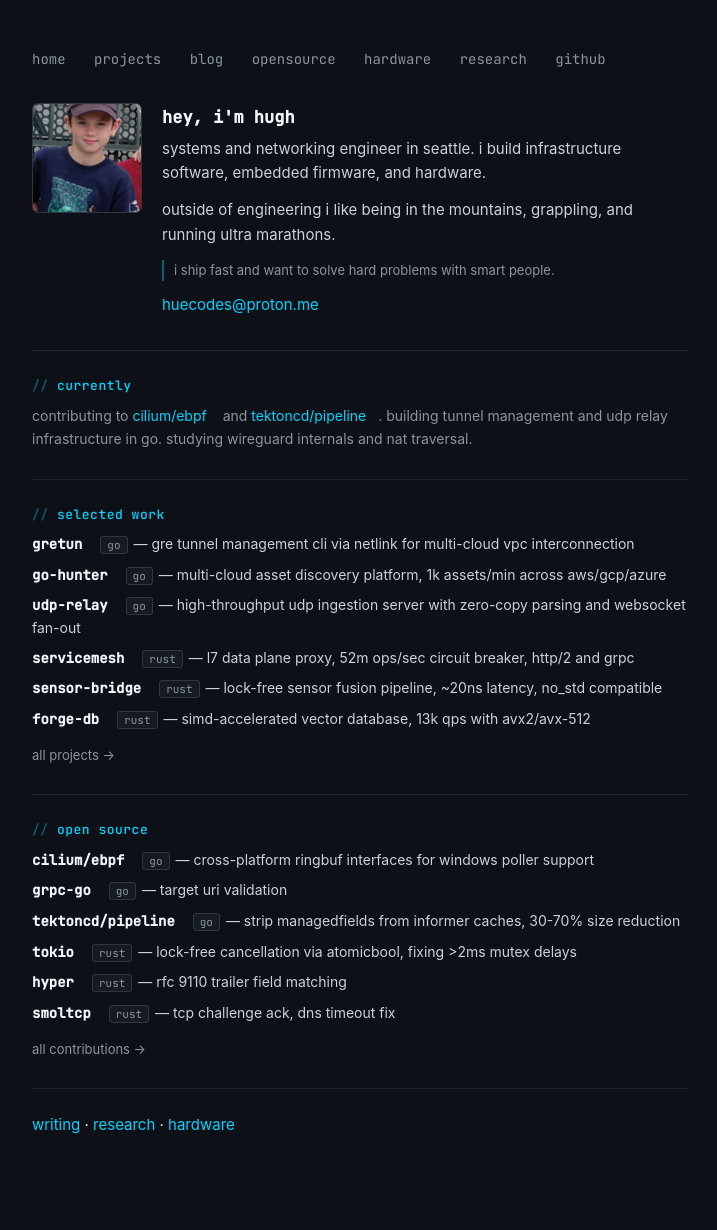
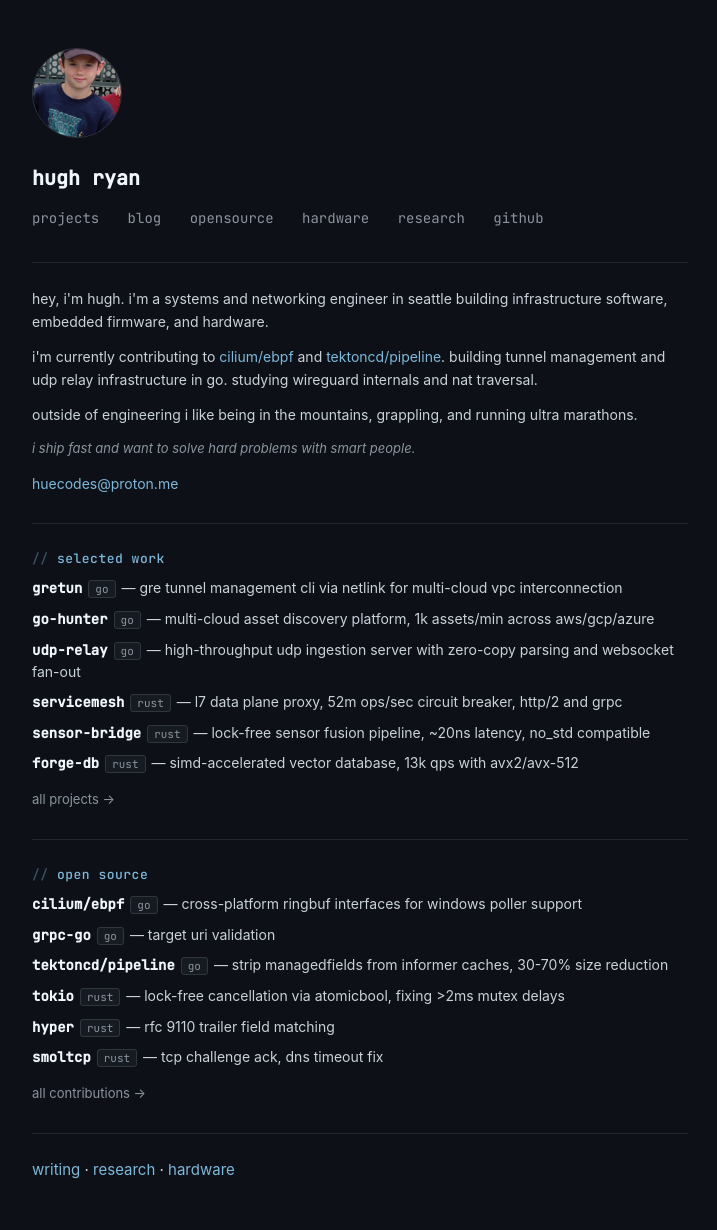
Before and after one commit to HueCodes/HueCodes.github.io, a Jekyll site: the page built from index.md, in a window 1280 px wide. Shown: the whole page, without its empty margins (280-997 px from the left). Built offline with Jekyll 4.4.1, drawn with Linux system fonts in a browser that asks for light colours; before the commit the page ends 1186 px from its top, so only the background shows below that.

Commit message:
simplify header layout, merge currently into bio, muted blue accent

```diff
--- a/assets/css/style.css
+++ b/assets/css/style.css
@@ -6,8 +6,8 @@
   --bg: #0d1117;
   --surface: #161b22;
   --border: #30363d;
-  --accent: #00d4ff;
-  --accent-hover: #5ce6ff;
+  --accent: #7eb8da;
+  --accent-hover: #a8d0e6;
 }
 
 * {
@@ -17,7 +17,7 @@
 }
 
 ::selection {
-  background: rgba(0, 212, 255, 0.25);
+  background: rgba(126, 184, 218, 0.25);
   color: #f0f6fc;
 }
 
@@ -92,55 +92,39 @@ nav a:hover::after {
   width: 100%;
 }
 
-/* Intro */
-.intro {
-  margin-bottom: 2rem;
-}
-
-.intro-header {
-  display: flex;
-  align-items: flex-start;
-  gap: 1.25rem;
-}
-
-.photo {
-  width: 110px;
-  height: 110px;
-  border-radius: 6px;
-  object-fit: cover;
-  flex-shrink: 0;
-  border: 1px solid var(--border);
-  transition: border-color 0.3s ease, box-shadow 0.3s ease;
-}
-
-.photo:hover {
-  border-color: rgba(0, 212, 255, 0.5);
-  box-shadow: 0 0 20px rgba(0, 212, 255, 0.15);
-}
-
-.intro-header h1 {
-  font-family: 'JetBrains Mono', 'SF Mono', monospace;
-  font-size: 17px;
-  font-weight: 600;
-  margin-bottom: 0.35rem;
-  color: #f0f6fc;
-}
-
-.intro-header p {
-  font-size: 15px;
-  color: #c9d1d9;
-  margin: 0 0 0.75rem 0;
-}
-
-.intro-header p:last-child {
+/* Header */
+.header {
   margin-bottom: 0;
 }
 
-.intro-header .tagline {
+.header .photo {
+  width: 90px;
+  height: 90px;
+  border-radius: 50%;
+  object-fit: cover;
+  border: 1px solid var(--border);
+  margin-bottom: 1rem;
+}
+
+.header h1 {
+  font-family: 'JetBrains Mono', 'SF Mono', monospace;
+  font-size: 20px;
+  font-weight: 600;
+  color: #f0f6fc;
+  margin-bottom: 0.75rem;
+}
+
+/* Bio section */
+.section p {
+  font-size: 14px;
+  color: #c9d1d9;
+  margin-bottom: 0.75rem;
+}
+
+.section .tagline {
   font-size: 13px;
   color: var(--text-secondary);
-  border-left: 2px solid rgba(0, 212, 255, 0.4);
-  padding-left: 10px;
+  font-style: italic;
 }
 
 /* Divider */
@@ -177,13 +161,8 @@ nav a:hover::after {
   opacity: 0.4;
 }
 
-.section p {
-  font-size: 14px;
-  color: var(--text-secondary);
-}
-
 .section a {
-  margin-right: 0.75rem;
+  margin-right: 0;
 }
 
 /* Projects (open source page) */
--- a/index.md
+++ b/index.md
@@ -3,34 +3,27 @@ layout: default
 title: home
 ---
 
-<nav>
-  <a href="/">home</a>
-  <a href="/projects">projects</a>
-  <a href="/blog">blog</a>
-  <a href="/opensource">opensource</a>
-  <a href="/hardware">hardware</a>
-  <a href="/research">research</a>
-  <a href="https://github.com/HueCodes">github</a>
-</nav>
-
-<div class="intro fade-in">
-  <div class="intro-header">
-    <img src="/assets/DSCN1683.jpeg" alt="Hugh's profile photo" class="photo">
-    <div>
-      <h1>hey, i'm hugh</h1>
-      <p>systems and networking engineer in seattle. i build infrastructure software, embedded firmware, and hardware.</p>
-      <p>outside of engineering i like being in the mountains, grappling, and running ultra marathons.</p>
-      <p class="tagline">i ship fast and want to solve hard problems with smart people.</p>
-      <p><a href="mailto:huecodes@proton.me">huecodes@proton.me</a></p>
-    </div>
-  </div>
+<div class="header fade-in">
+  <img src="/assets/DSCN1683.jpeg" alt="Hugh" class="photo">
+  <h1>hugh ryan</h1>
+  <nav>
+    <a href="/projects">projects</a>
+    <a href="/blog">blog</a>
+    <a href="/opensource">opensource</a>
+    <a href="/hardware">hardware</a>
+    <a href="/research">research</a>
+    <a href="https://github.com/HueCodes">github</a>
+  </nav>
 </div>
 
 <hr class="divider">
 
-<div class="section fade-in" style="animation-delay: 0.1s">
-  <h2>currently</h2>
-  <p>contributing to <a href="https://github.com/cilium/ebpf/pull/1945">cilium/ebpf</a> and <a href="https://github.com/tektoncd/pipeline/pull/9590">tektoncd/pipeline</a>. building tunnel management and udp relay infrastructure in go. studying wireguard internals and nat traversal.</p>
+<div class="section fade-in" style="animation-delay: 0.05s">
+  <p>hey, i'm hugh. i'm a systems and networking engineer in seattle building infrastructure software, embedded firmware, and hardware.</p>
+  <p>i'm currently contributing to <a href="https://github.com/cilium/ebpf/pull/1945">cilium/ebpf</a> and <a href="https://github.com/tektoncd/pipeline/pull/9590">tektoncd/pipeline</a>. building tunnel management and udp relay infrastructure in go. studying wireguard internals and nat traversal.</p>
+  <p>outside of engineering i like being in the mountains, grappling, and running ultra marathons.</p>
+  <p class="tagline">i ship fast and want to solve hard problems with smart people.</p>
+  <p><a href="mailto:huecodes@proton.me">huecodes@proton.me</a></p>
 </div>
 
 <hr class="divider">
```
